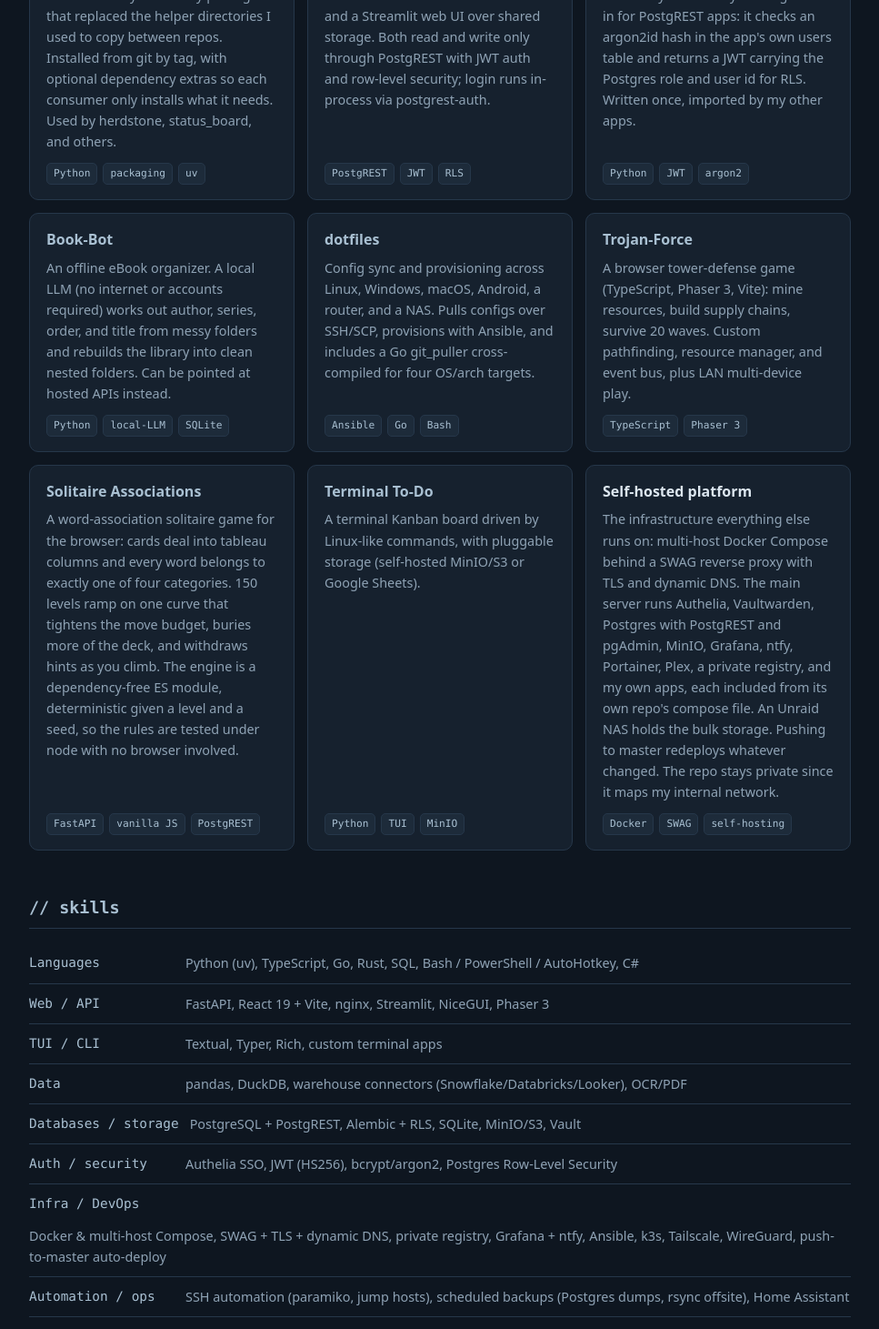
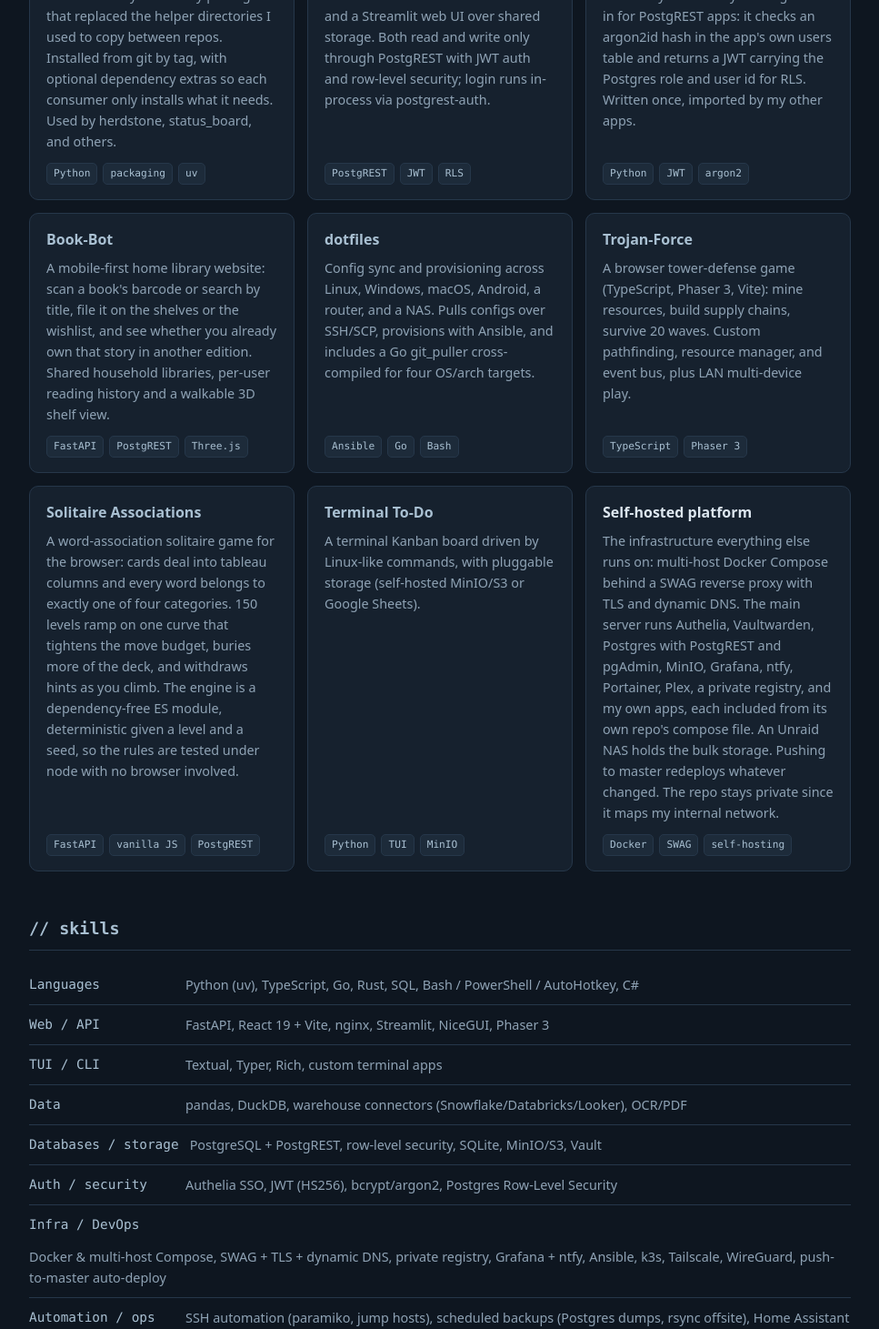
Before and after one commit to ReadableCode/website, a React (Vite) app in the folder frontend_react/: page / in a window 1280 px wide. Shown: the part 1491-2952 px from the top of the page at 91% size, without its empty margins (156-1123 px from the left). Built offline with nearby package versions, Linux system fonts and the light colour scheme; no server answers.

Commit message:
the book-bot card describes the library website it is now, alembic is gone from the skills, and the project cards screenshot is retaken

```diff
--- a/frontend_react/src/data.ts
+++ b/frontend_react/src/data.ts
@@ -65,8 +65,8 @@
     name: "Book-Bot",
     url: "https://github.com/ReadableCode/Book-Bot",
     blurb:
-      "An offline eBook organizer. A local LLM (no internet or accounts required) works out author, series, order, and title from messy folders and rebuilds the library into clean nested folders. Can be pointed at hosted APIs instead.",
-    tags: ["Python", "local-LLM", "SQLite"],
+      "A mobile-first home library website: scan a book's barcode or search by title, file it on the shelves or the wishlist, and see whether you already own that story in another edition. Shared household libraries, per-user reading history and a walkable 3D shelf view.",
+    tags: ["FastAPI", "PostgREST", "Three.js"],
   },
   {
     id: "dotfiles",
@@ -115,7 +115,7 @@
   ["Web / API", "FastAPI, React 19 + Vite, nginx, Streamlit, NiceGUI, Phaser 3"],
   ["TUI / CLI", "Textual, Typer, Rich, custom terminal apps"],
   ["Data", "pandas, DuckDB, warehouse connectors (Snowflake/Databricks/Looker), OCR/PDF"],
-  ["Databases / storage", "PostgreSQL + PostgREST, Alembic + RLS, SQLite, MinIO/S3, Vault"],
+  ["Databases / storage", "PostgreSQL + PostgREST, row-level security, SQLite, MinIO/S3, Vault"],
   ["Auth / security", "Authelia SSO, JWT (HS256), bcrypt/argon2, Postgres Row-Level Security"],
   [
     "Infra / DevOps",
```
Also changed, not shown: 3 other files (tests, documents, lock files or other folders).
